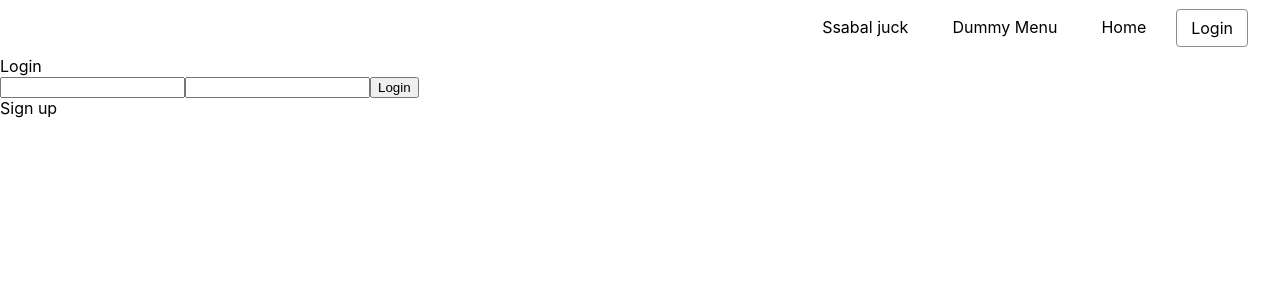
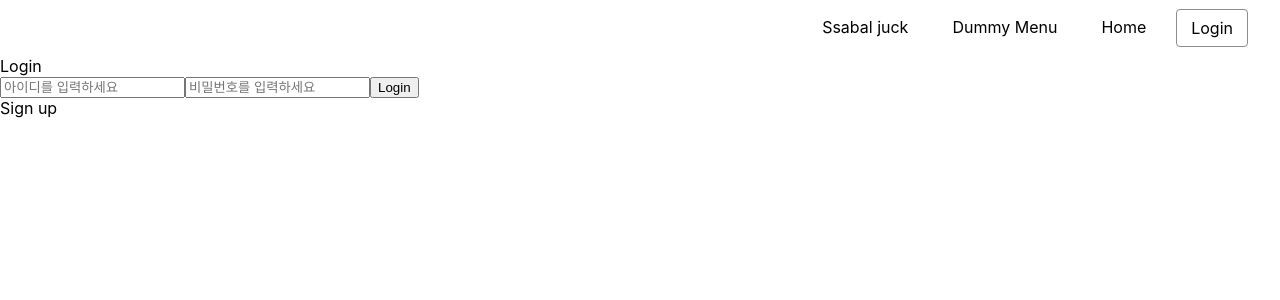
Before and after one commit to kimjangsimpark/calendar-app, a Next.js app: page /auth/login in a window 1280 px wide. Shown: the top 300 px of the page. Built offline with nearby package versions, Linux system fonts and the light colour scheme.

Commit message:
feat: Implement the login process.
더미데이터를 이용한 로그인 구현.
수정 많이 필요함..

```diff
--- a/pages/auth/login.tsx
+++ b/pages/auth/login.tsx
@@ -1,20 +1,67 @@
+import React, { useEffect, useState, useCallback } from 'react';
 import Layout from '@/components/Layout';
 import Link from 'next/link';
+import { useRouter } from 'next/router';
 import { useAuthState, useAuthDispatch } from '@/contexts/auth.context';
-import React from 'react';
+import { User } from '@/interfaces';
 
 const LoginPage = () => {
+  const router = useRouter();
+  const authState: User = useAuthState();
+  const authDispatch = useAuthDispatch();
+  const [loginForm, setLoginForm] = useState({
+    id: '',
+    password: '',
+  });
+  const { id, password } = loginForm;
+
+  const handleChange = (event: React.ChangeEvent<HTMLInputElement>) => {
+    const { name, value } = event.target;
+
+    const nextForm = {
+      ...loginForm,
+      [name]: value,
+    };
+
+    setLoginForm(nextForm);
+  };
+
   const handleLoginFormSubmit = (event: React.FormEvent<HTMLFormElement>) => {
     event.preventDefault();
+    authDispatch({
+      type: 'LOGIN',
+      id,
+      password,
+    });
   };
+
+  useEffect(() => {
+    if (authState.isLoggedIn) {
+      router.push('/');
+    }
+  }, [authState]);
 
   return (
     <Layout title="calendar - 로그인">
       <section>
         <div>Login</div>
         <form onSubmit={handleLoginFormSubmit}>
-          <input type="text" name="id" id="id" />
-          <input type="password" name="password" id="password" />
+          <input
+            type="text"
+            name="id"
+            id="id"
+            placeholder="아이디를 입력하세요"
+            value={id}
+            onChange={handleChange}
+          />
+          <input
+            type="password"
+            name="password"
+            id="password"
+            placeholder="비밀번호를 입력하세요"
+            value={password}
+            onChange={handleChange}
+          />
           <button>Login</button>
         </form>
         <Link href="/signup">
--- a/src/components/Layout.tsx
+++ b/src/components/Layout.tsx
@@ -1,6 +1,8 @@
 import React, { ReactNode } from 'react';
 import Link from 'next/link';
 import Head from 'next/head';
+import { User } from '@/interfaces';
+import { useAuthState } from '@/contexts/auth.context';
 
 import headerStyles from '@/styles/header.module.scss';
 
@@ -9,7 +11,10 @@ type Props = {
   title?: string;
 };
 
-const Layout = ({ children, title = 'This is the default title' }: Props) => (
+const Layout = ({ children, title = 'This is the default title' }: Props) => {
+  const authState: User = useAuthState();
+
+  return (
     <div>
       <Head>
         <title>{title}</title>
@@ -27,13 +32,18 @@ const Layout = ({ children, title = 'This is the default title' }: Props) => (
           <Link href="/">
             <a>Home</a>
           </Link>
+          {authState.isLoggedIn ? (
+            <a className={headerStyles.logout}>Logout</a>
+          ) : (
             <Link href="/auth/login">
               <a className={headerStyles.login}>Login</a>
             </Link>
+          )}
         </nav>
       </header>
       {children}
     </div>
   );
+};
 
 export default Layout;
--- a/src/contexts/auth.context.tsx
+++ b/src/contexts/auth.context.tsx
@@ -22,6 +22,7 @@ const authReducer = (state: User, action: Action): User => {
   switch (action.type) {
     case 'LOGIN':
       // @todo 로그인 API 호출 (네스트 서버로)
+      console.log(`i'm reducer`, action);
       if (
         action.id === dummyUserInformation.id &&
         action.password === dummyUserInformation.password
```
Also changed, not shown: pages/index.tsx (+18 -11 lines). Lines whose indentation alone changed are shown as unchanged.
